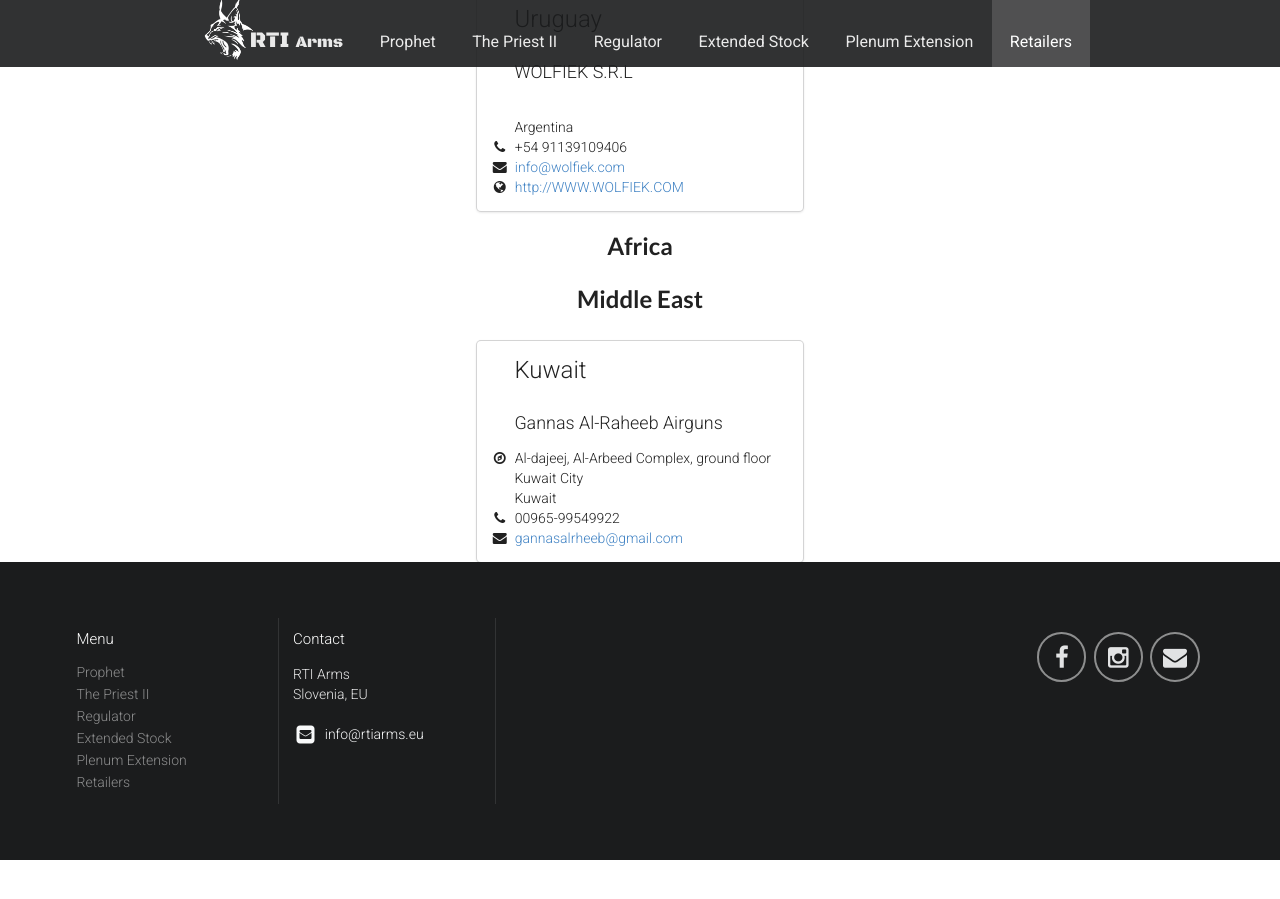
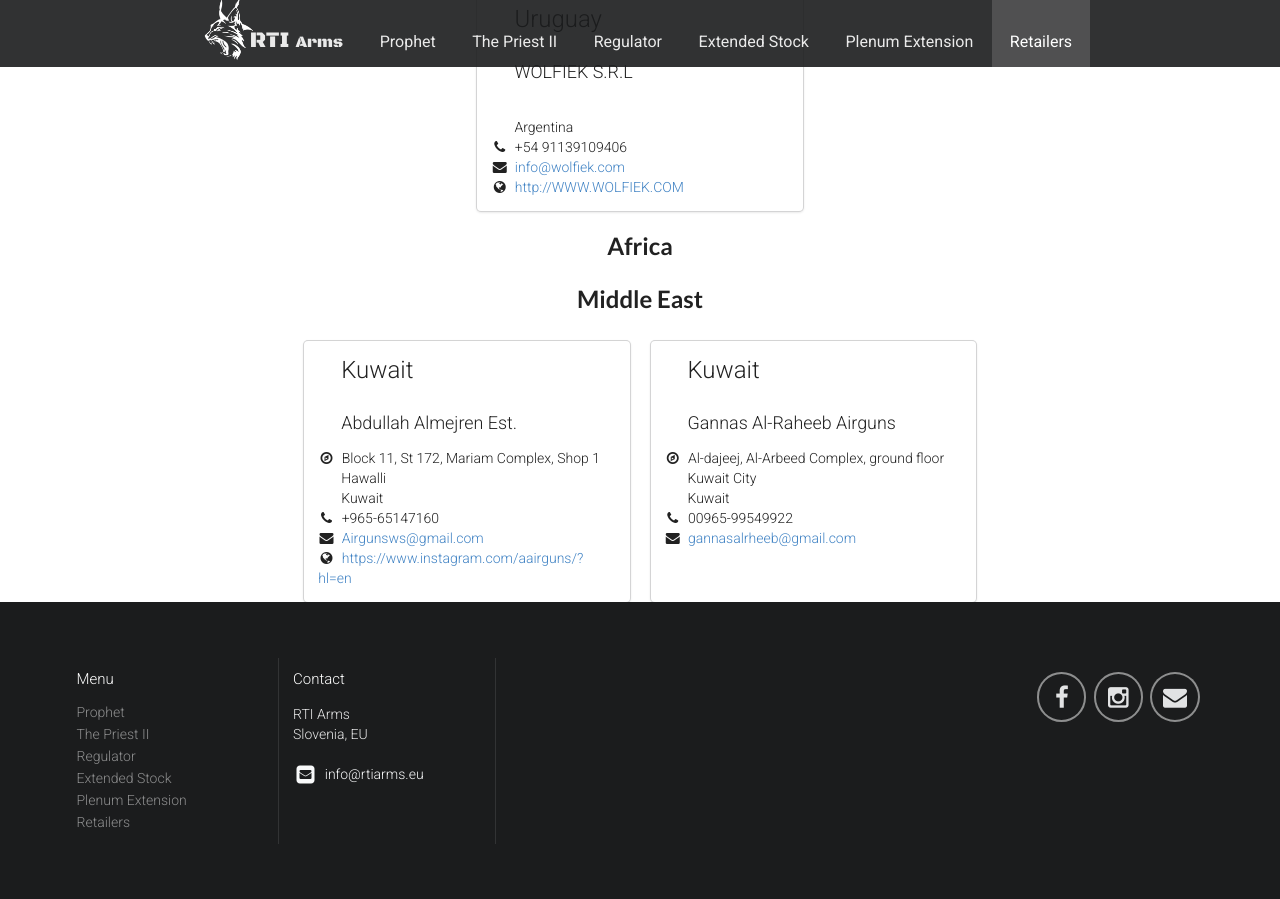
Before and after one commit to qstraza/rtiarms, a Jekyll site: the page built from pages/retailers.html, in a window 1280 px wide and 900 px high, scrolled down 3277 px. Built offline with Jekyll 4.4.1, drawn with Linux system fonts in a browser that asks for light colours; before the commit the page ends 4137 px from its top, so only the background shows below that.

Commit message:
Added kuwait dealer

```diff
--- a/_data/retailers.yml
+++ b/_data/retailers.yml
@@ -264,3 +264,18 @@
             country: "Kuwait"
             represents:
                 - "Kuwait"
+            deleted: 1
+        -
+            id: 19
+            name: "Abdullah Almejren Est."
+            street: "Block 11, St 172, Mariam Complex, Shop 1"
+            city: "Hawalli"
+            website: "https://www.instagram.com/aairguns/?hl=en"
+            email: "Airgunsws@gmail.com"
+            phone: "+965-65147160"
+            country: "Kuwait"
+            represents:
+                - "Kuwait"
+            position:
+                - 29.326234
+                - 48.014315
```
